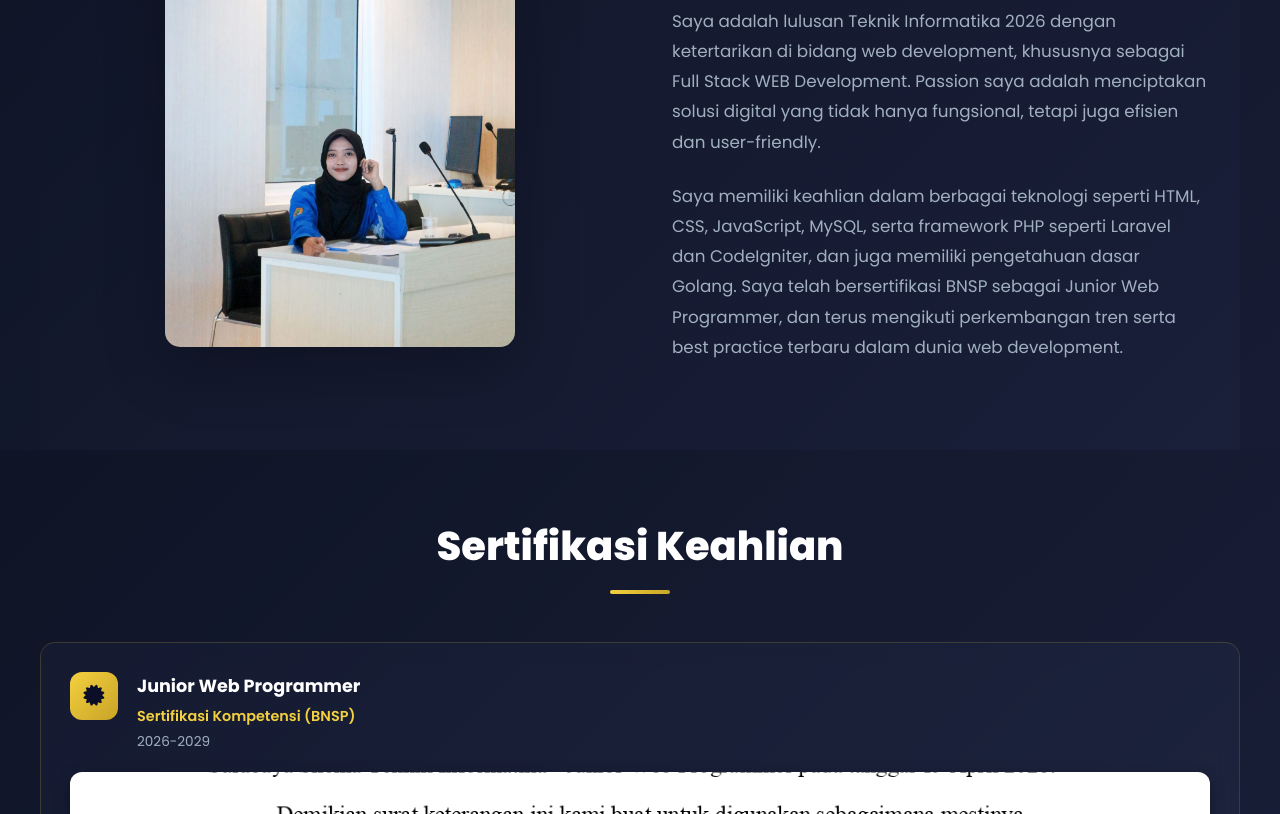
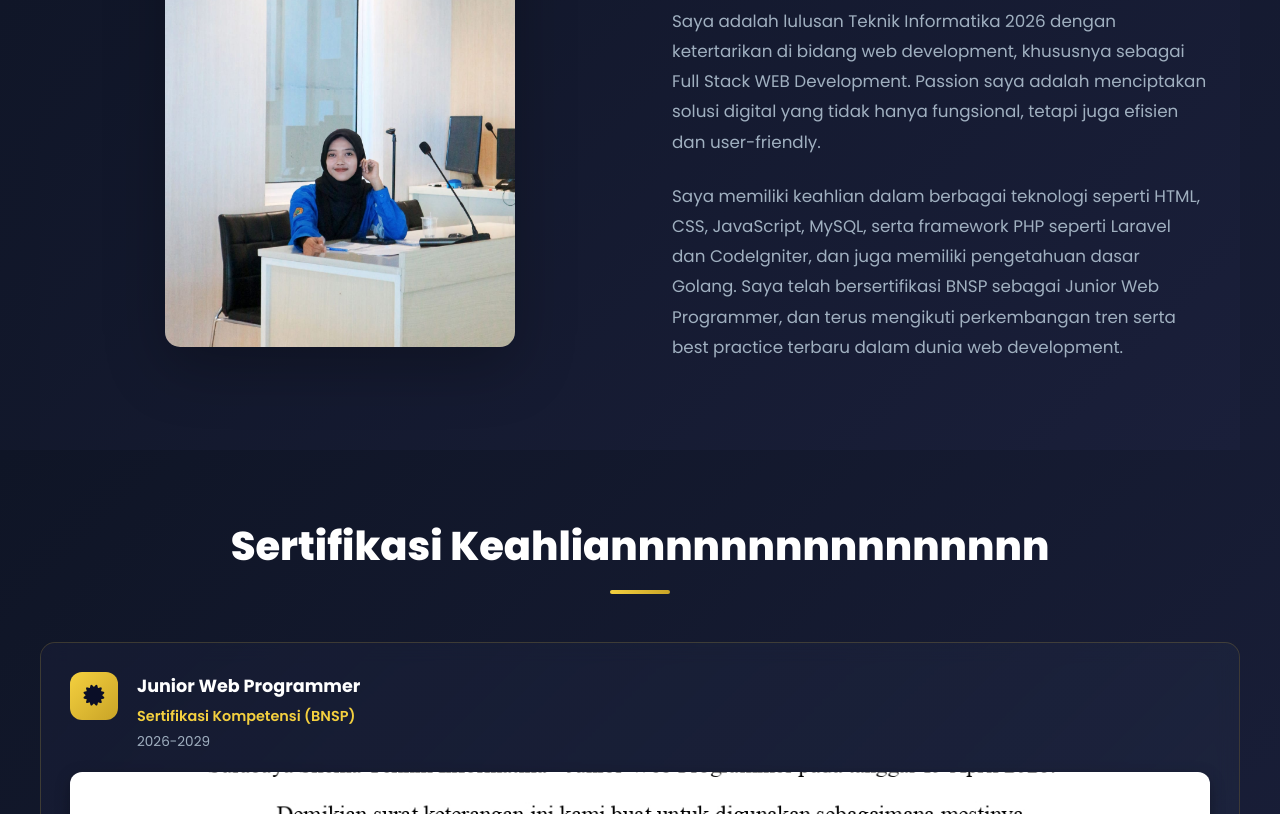
Before and after one commit to milatul/portofoliokhamilatul, a plain HTML site: page about.html in a window 1280 px wide. Shown: the part 286-1100 px from the top of the page. Drawn offline with Linux system fonts and the light colour scheme.

Commit message:
update keterangan

```diff
--- a/about.html
+++ b/about.html
@@ -73,7 +73,7 @@
         <!-- Certifications -->
         <section class="certification-section">
             <div class="certification-container">
-                <h2 class="section-title">Sertifikasi Keahlian</h2>
+                <h2 class="section-title">Sertifikasi Keahliannnnnnnnnnnnnnnn</h2>
 
                 <div class="certification-grid">
                     <div class="certification-card">
```
